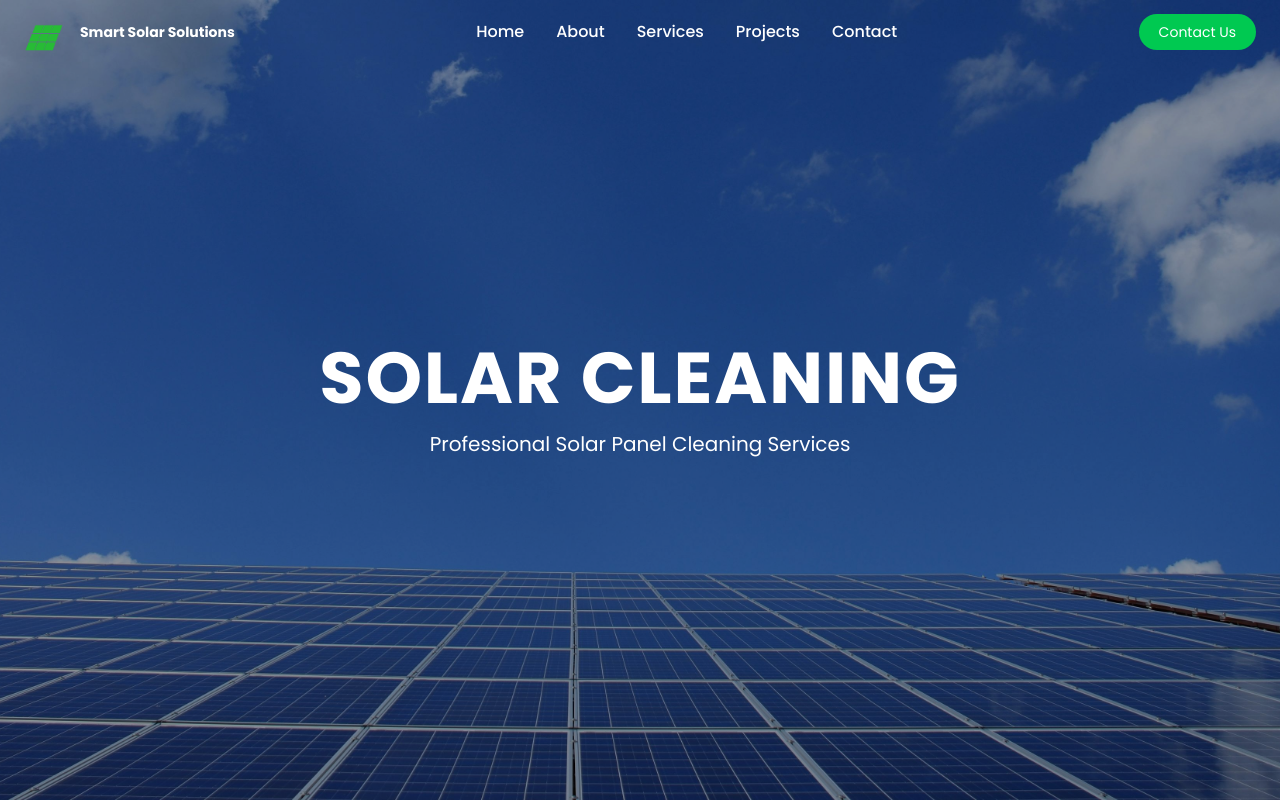
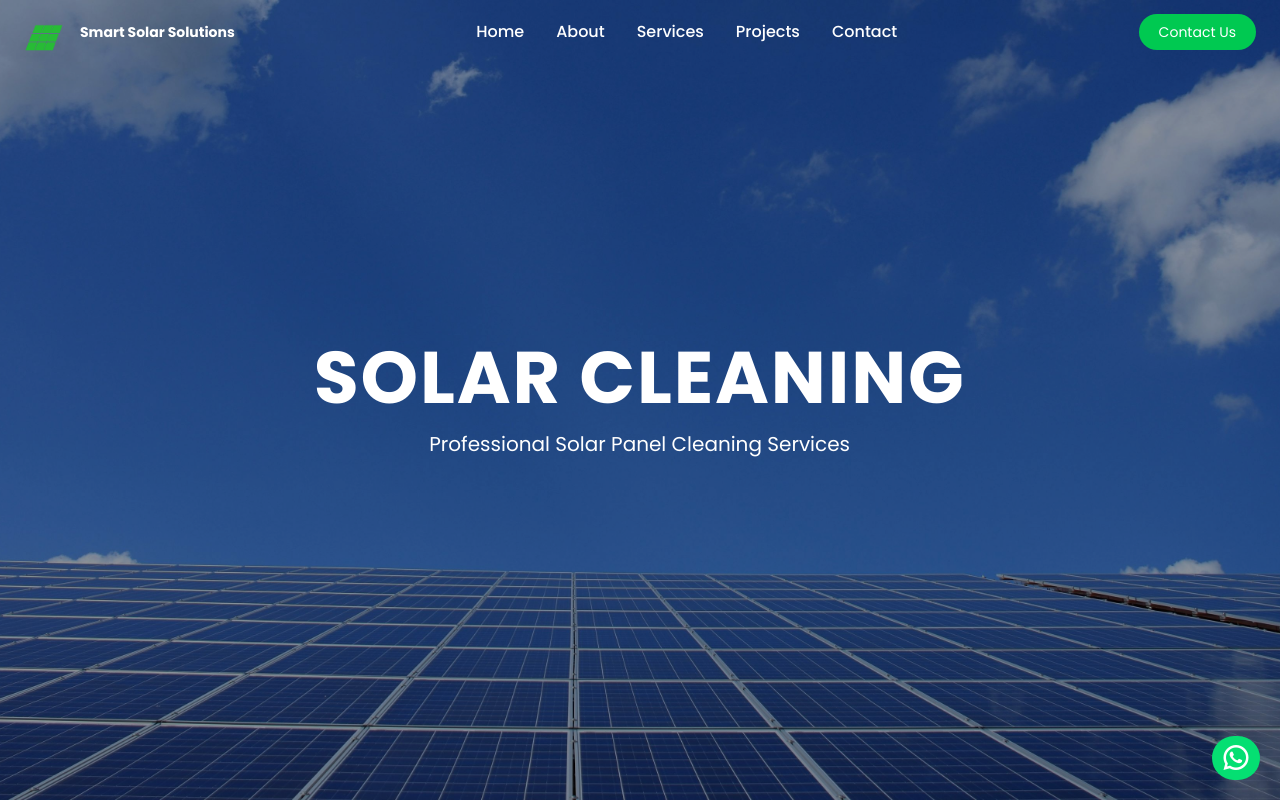
Before and after one commit to MrGourav0/Smart-solar-solutions, a React (Vite) app: page / in a window 1280 px wide. Shown: the top 802 px of the page. Built offline with nearby package versions, Linux system fonts and the light colour scheme.

Commit message:
some animation+whatsapp feature add

```diff
--- a/package.json
+++ b/package.json
@@ -11,6 +11,7 @@
   },
   "dependencies": {
     "@tailwindcss/vite": "^4.2.1",
+    "animate.css": "^4.1.1",
     "react": "^19.2.0",
     "react-dom": "^19.2.0",
     "react-router-dom": "^7.13.1",
--- a/src/components/Hero.jsx
+++ b/src/components/Hero.jsx
@@ -1,29 +1,35 @@
+import 'animate.css';
 function Hero() {
   return (
     <section
       id="home"
       className="w-full h-screen bg-cover bg-center flex items-center justify-center relative"
       style={{
-        backgroundImage: "url('/solar.jpg')"
+        backgroundImage: "url('/solar.jpg')",
       }}
     >
-
       {/* overlay */}
       <div className="absolute inset-0 bg-black/40"></div>
 
       {/* content */}
       <div className="relative text-center text-white">
-        <h1 className="text-5xl md:text-7xl font-bold  tracking-wide">
+        <h1 className="text-5xl md:text-7xl font-bold  tracking-wide animate__animated animate__pulse animate__infinite">
           SOLAR CLEANING
         </h1>
 
-        <p className="mt-4 text-lg md:text-xl font-poppins">
+        <p className="mt-4 text-lg md:text-xl font-poppins animate__animated animate__backInUp ">
           Professional Solar Panel Cleaning Services
         </p>
+        <a
+          href="https://wa.me/6268314390?text=Hello%20I%20want%20solar%20panel%20cleaning%20service"
+          target="_blank"
+          className="fixed bottom-5 right-5  p-1 w-12 h-auto rounded-full bg-green-400  text-white animate__animated animate__heartBeat animate__infinite "
+        >
+          <i className="ri-whatsapp-line text-white text-3xl "></i>
+        </a>
       </div>
-
     </section>
-  )
+  );
 }
 
-export default Hero
+export default Hero;
--- a/src/index.css
+++ b/src/index.css
@@ -1,4 +1,5 @@
 @import "tailwindcss";
+
 body {
   font-family: 'Poppins', sans-serif;
 }
--- a/src/main.jsx
+++ b/src/main.jsx
@@ -4,6 +4,7 @@ import ReactDOM from 'react-dom/client'
 import './index.css'
 import App from './App.jsx'
 import 'remixicon/fonts/remixicon.css'
+import 'animate.css';
 
 ReactDOM.createRoot(document.getElementById('root')).render(
     <App />
--- a/src/pages/Home.jsx
+++ b/src/pages/Home.jsx
@@ -5,6 +5,7 @@ import Benefits from "../components/Benefits"
 import Services from "../components/Services"
 import Footer from "../components/Footer"
 import Booking from "../components/Booking"
+
 
 
 function Home() {
```
Also changed, not shown: 1 other file (tests, documents, lock files or other folders).
